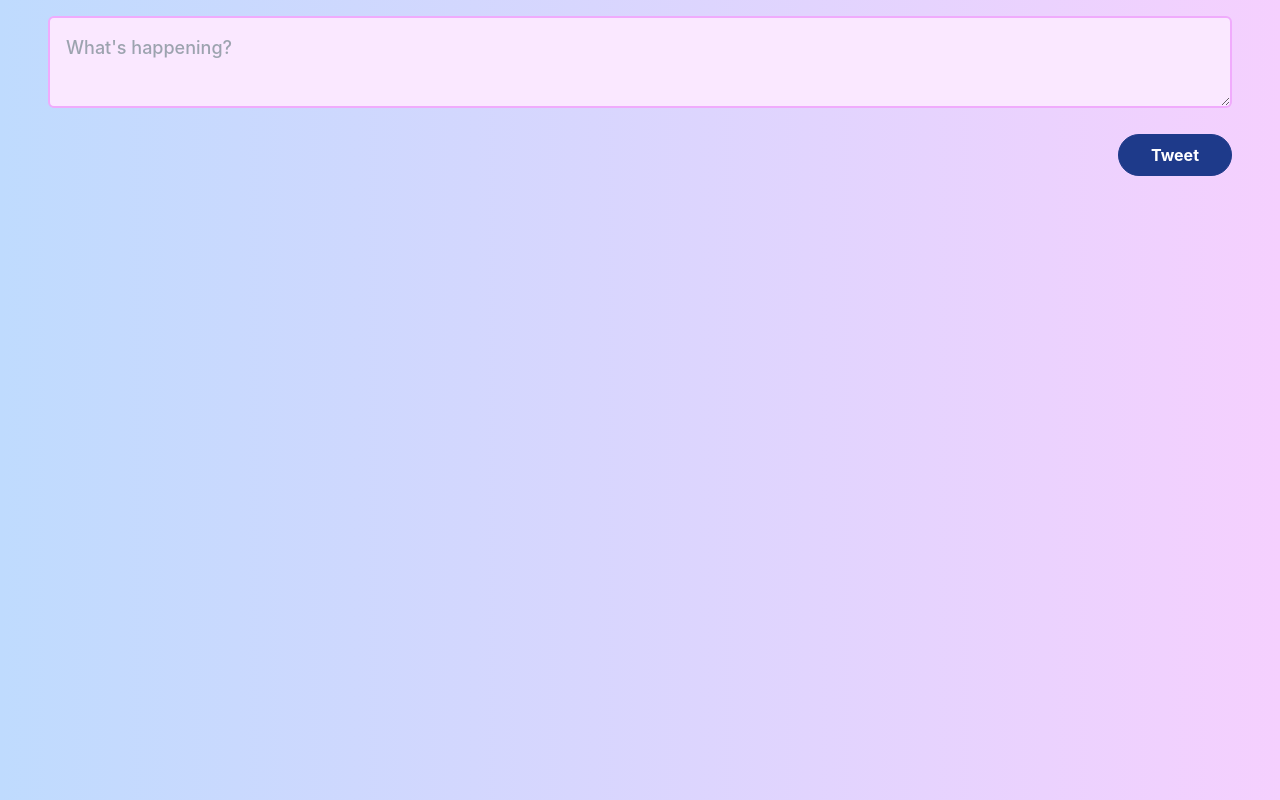
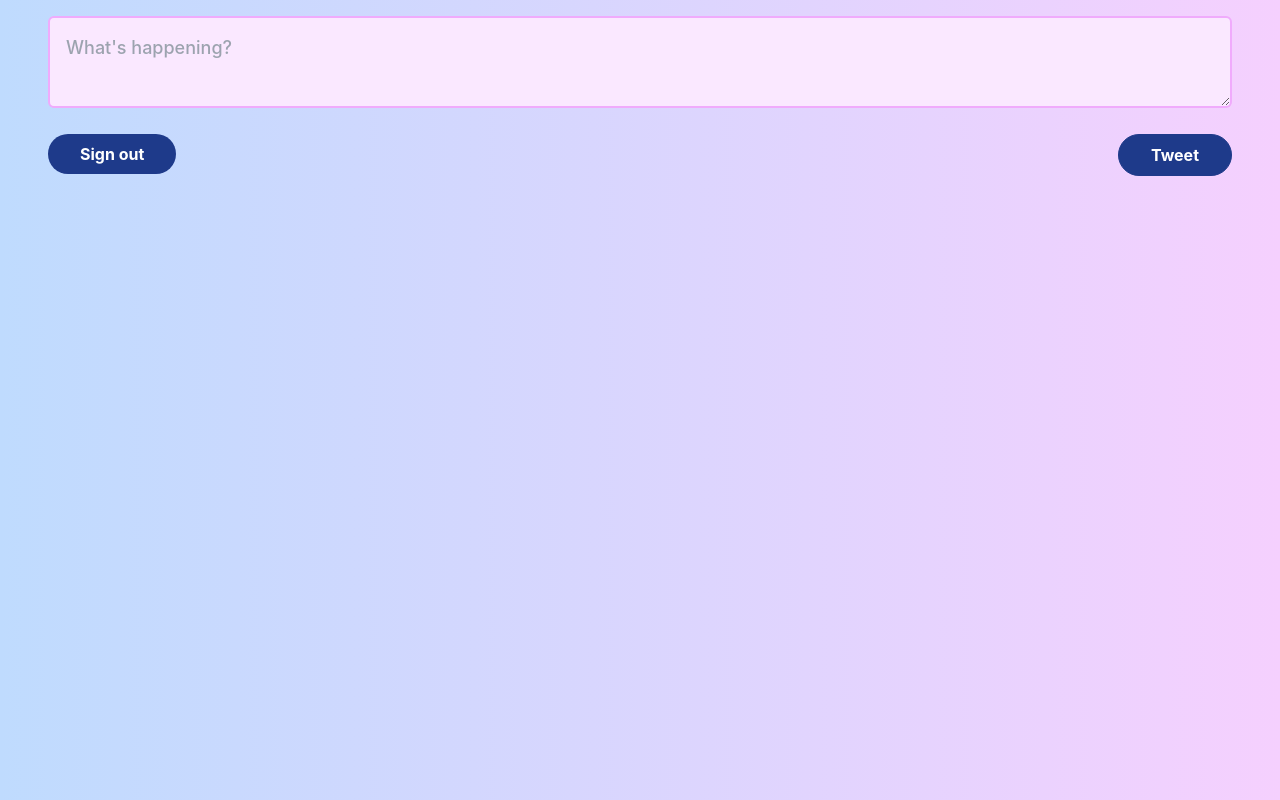
Before and after one commit to lucywho/notTwitter, a Next.js app: page /home in a window 1280 px wide. Built offline with nearby package versions, Linux system fonts and the light colour scheme; no server answers; the database is empty; sample sign-in values are in the browser's storage; what javascript-time-ago would draw is missing.

Commit message:
adds sign out button

```diff
--- a/components/NewTweet.js
+++ b/components/NewTweet.js
@@ -1,6 +1,7 @@
 import { useState } from "react"
 import { useRouter } from "next/router"
 import { useSession } from "next-auth/react"
+import SignOut from "./SignOut"
 
 export default function NewTweet() {
     const [content, setContent] = useState("")
@@ -15,8 +16,9 @@ export default function NewTweet() {
                 e.preventDefault()
 
                 if (!content) {
-                    alert("No content")
-                    return
+                    let error = "no content"
+
+                    return <p>{error}</p>
                 }
                 await fetch("/api/tweet", {
                     body: JSON.stringify({
@@ -42,12 +44,12 @@ export default function NewTweet() {
                     />
                 </div>
             </div>
-
             <div className="flex">
-                <div className="flex-1 m-10 mt-5">
+                <div className="flex-1 m-10 mt-5 mr-10">
                     <button className="border float-right px-8 py-2 mt-0 mr-2 font-bold rounded-full bg-blue-900 text-white border-blue-900 hover:bg-fuchsia-700 hover:border-fuchsia-700">
                         Tweet
                     </button>
+                    <SignOut />
                 </div>
             </div>
         </form>
--- /dev/null
+++ b/components/SignOut.js
@@ -0,0 +1,12 @@
+import { signOut } from "next-auth/react"
+
+export default function SignOut() {
+    return (
+        <button
+            className="float-left ml-2 px-8 py-2 font-bold rounded-full bg-blue-900 text-white border-blue-900 hover:bg-fuchsia-700 hover:border-fuchsia-700"
+            onClick={() => signOut()}
+        >
+            Sign out
+        </button>
+    )
+}
--- a/pages/api/setup.js
+++ b/pages/api/setup.js
@@ -11,8 +11,6 @@ export default async function handler(req, res) {
                 name: req.body.name,
             },
         })
-
-        console.log("userExists: ", userExists)
 
         if (userExists.length) {
             let error = "user exists"
--- a/pages/home.js
+++ b/pages/home.js
@@ -24,6 +24,7 @@ export default function Home({ tweets }) {
     return (
         <>
             <NewTweet />
+
             <Tweets tweets={tweets} />
         </>
     )
```
